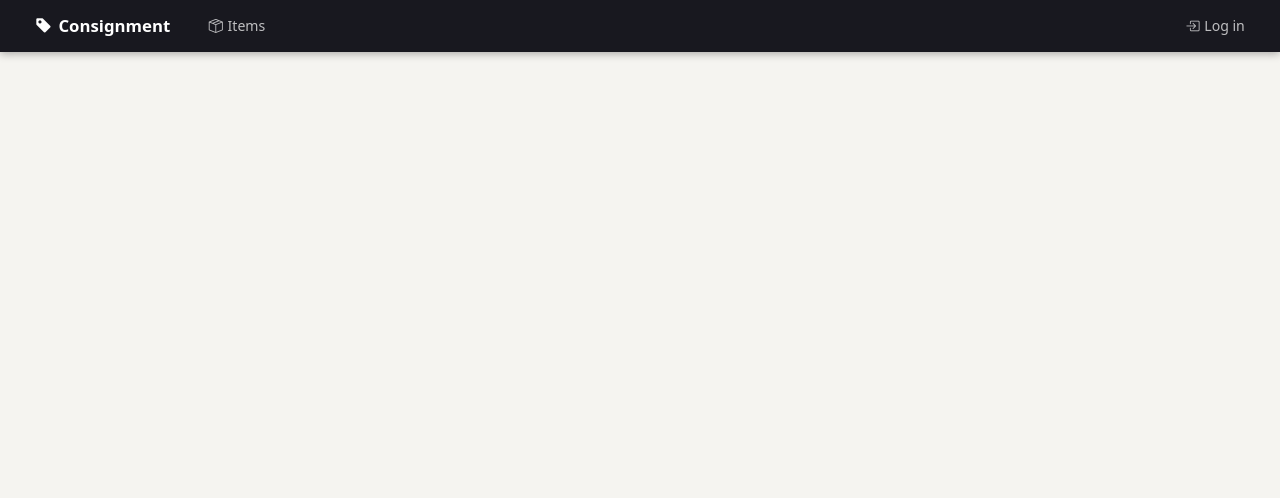
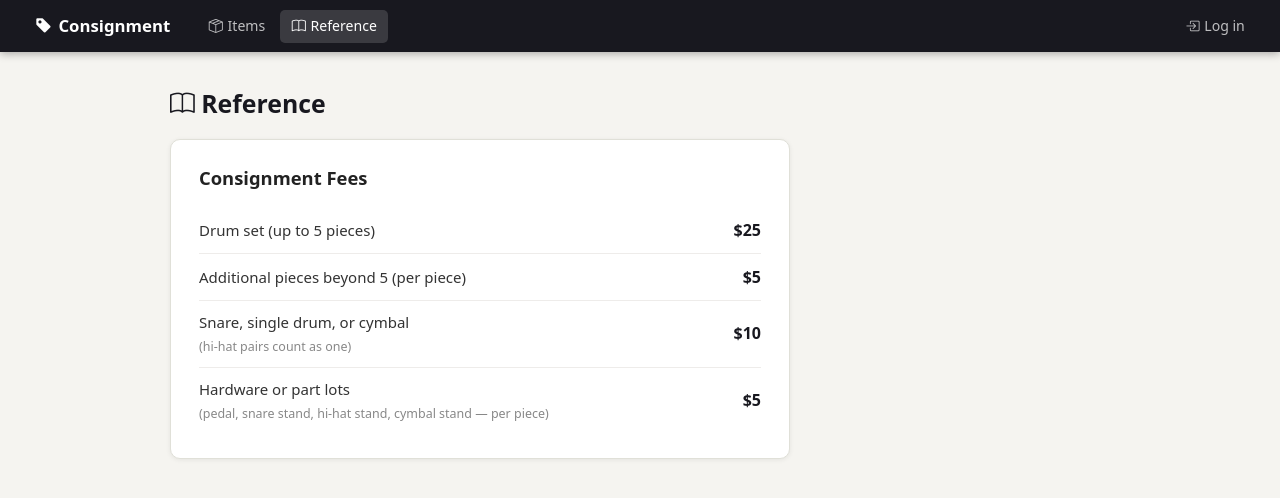
Before and after one commit to will-barnard/sell-it-coward, a Vue app in the folder frontend/: page /reference in a window 1280 px wide. Shown: the top 498 px of the page. Built offline with nearby package versions, Linux system fonts and the light colour scheme.

Commit message:
added reference tab

```diff
--- a/frontend/src/App.vue
+++ b/frontend/src/App.vue
@@ -18,6 +18,7 @@ function logout() {
         <i class="bi bi-tag-fill"></i> Consignment
       </RouterLink>
       <RouterLink to="/"><i class="bi bi-box-seam"></i> Items</RouterLink>
+      <RouterLink to="/reference"><i class="bi bi-book"></i> Reference</RouterLink>
       <template v-if="auth.isLoggedIn">
         <RouterLink to="/consignors"><i class="bi bi-people"></i> Consignors</RouterLink>
         <RouterLink to="/stats"><i class="bi bi-bar-chart-line"></i> Stats</RouterLink>
--- a/frontend/src/router.js
+++ b/frontend/src/router.js
@@ -6,12 +6,14 @@ import ItemForm from './views/ItemForm.vue';
 import Admin from './views/Admin.vue';
 import ChangePassword from './views/ChangePassword.vue';
 import Stats from './views/Stats.vue';
+import Reference from './views/Reference.vue';
 import ConsignorList from './views/ConsignorList.vue';
 import ConsignorForm from './views/ConsignorForm.vue';
 import ConsignorDetail from './views/ConsignorDetail.vue';
 
 const routes = [
   { path: '/', component: Home },
+  { path: '/reference', component: Reference },
   { path: '/login', component: Login },
   { path: '/register', component: Register },
   { path: '/consignors', component: ConsignorList },
--- a/frontend/src/styles.css
+++ b/frontend/src/styles.css
@@ -481,3 +481,33 @@ table a:hover { text-decoration: underline; }
   font-weight: 700;
   color: #18181f;
 }
+
+/* ── Reference page ────────────────────────────────────── */
+.reference-card {
+  background: #fff;
+  border: 1.5px solid #e0e0d8;
+  border-radius: 10px;
+  padding: 1.5rem 1.75rem;
+  max-width: 620px;
+  box-shadow: 0 1px 5px rgba(0,0,0,0.07);
+}
+.reference-card h2 { margin-top: 0; }
+.reference-table { width: 100%; border-collapse: collapse; }
+.reference-table tr { border-bottom: 1px solid #eeecea; }
+.reference-table tr:last-child { border-bottom: none; }
+.ref-item { padding: 0.65rem 0.5rem 0.65rem 0; color: #333; }
+.ref-price {
+  padding: 0.65rem 0 0.65rem 1rem;
+  font-weight: 700;
+  font-size: 1rem;
+  white-space: nowrap;
+  text-align: right;
+  color: #18181f;
+}
+.ref-note {
+  display: block;
+  font-size: 0.78rem;
+  color: #888;
+  margin-top: 0.15rem;
+  font-weight: normal;
+}
--- /dev/null
+++ b/frontend/src/views/Reference.vue
@@ -0,0 +1,26 @@
+<template>
+  <h1><i class="bi bi-book"></i> Reference</h1>
+  <div class="reference-card">
+    <h2>Consignment Fees</h2>
+    <table class="reference-table">
+      <tbody>
+        <tr>
+          <td class="ref-item">Drum set (up to 5 pieces)</td>
+          <td class="ref-price">$25</td>
+        </tr>
+        <tr>
+          <td class="ref-item">Additional pieces beyond 5 (per piece)</td>
+          <td class="ref-price">$5</td>
+        </tr>
+        <tr>
+          <td class="ref-item">Snare, single drum, or cymbal <span class="ref-note">(hi-hat pairs count as one)</span></td>
+          <td class="ref-price">$10</td>
+        </tr>
+        <tr>
+          <td class="ref-item">Hardware or part lots <span class="ref-note">(pedal, snare stand, hi-hat stand, cymbal stand — per piece)</span></td>
+          <td class="ref-price">$5</td>
+        </tr>
+      </tbody>
+    </table>
+  </div>
+</template>
```
